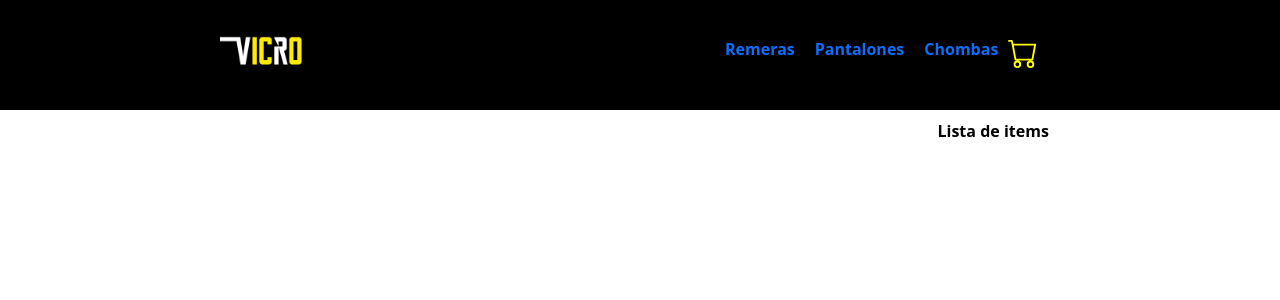
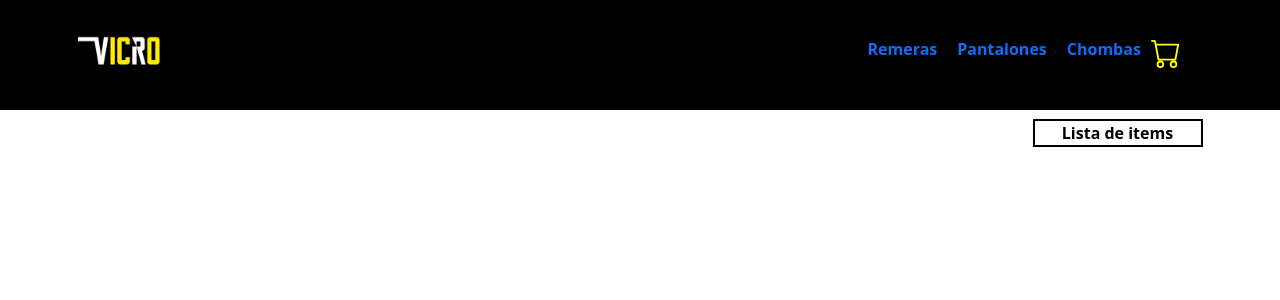
Before and after one commit to kenji1993/vicroImp, a React (Create React App) app: page / in a window 1280 px wide. Shown: the top 300 px of the page. Built offline with nearby package versions, Linux system fonts and the light colour scheme.

Commit message:
Displays del header, modificacion del itemList

```diff
--- a/src/App.js
+++ b/src/App.js
@@ -13,7 +13,7 @@ const App = () => {
 
             <div className="container">
                 <div className="row justify-content-end">
-                    <div className="col-3">
+                    <div className="col-2">
                         <ItemListContainer itemList="Lista de items"/>
                     </div>
                 </div>
--- a/src/components/ItemListContainer.js
+++ b/src/components/ItemListContainer.js
@@ -1,4 +1,4 @@
-import React, {Component} from 'react'
+import React from 'react'
 
 const ItemListContainer = props => {
 
--- a/src/components/Navbar.js
+++ b/src/components/Navbar.js
@@ -1,6 +1,5 @@
 import React from 'react'
 import CartWidget from './CartWidget'
-import ItemListContainer from './ItemListContainer'
 
 
 const Navbar = () => {
--- a/src/styles.css
+++ b/src/styles.css
@@ -26,7 +26,7 @@ header {
 }
 .header-row {
     display: flex;
-    justify-content: space-around;
+    justify-content: space-between;
 }
 .logo {
     width: 10rem;
@@ -47,5 +47,6 @@ nav ul li {
     margin-left: 0.5rem;
     margin-top: 0.9rem;
     font-weight: bolder;
-
+    border: 0.2rem solid black;
+    text-align: center;
 }
```
Also changed, not shown: 1 other file (tests, documents, lock files or other folders).
